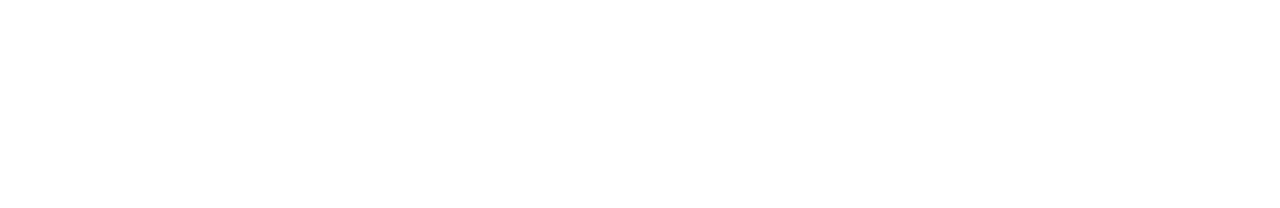
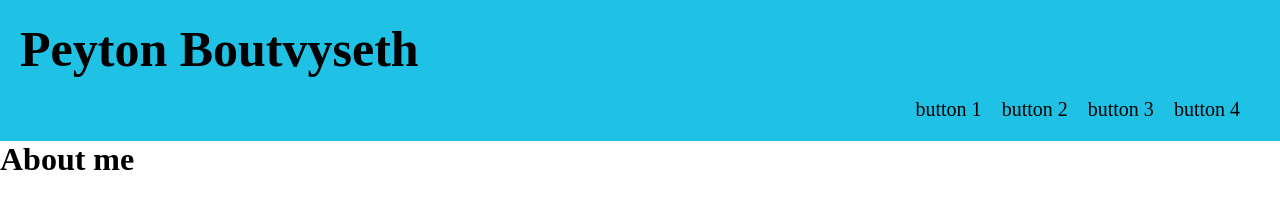
Before and after one commit to iTsPayAsian/Homework-2, a plain HTML site: page index.html in a window 1280 px wide. Drawn offline with Linux system fonts and the light colour scheme.

Commit message:
changed the css to get the text to where i want it for now

```diff
--- a/index.html
+++ b/index.html
@@ -1,13 +1,27 @@
 <!DOCTYPE html>
 <html>
     <head>
-        <title>Page Title</title>
+        <link rel="stylesheet" href="style.css">
+        <title>My Portfolio</title>
 
     </head>
 
+    <body >
+        <div class="header">
+            <h1>Peyton Boutvyseth</h1>
+            <div >
+                <ul>
+                    <li>button 1</li>
+                    <li>button 2</li>
+                    <li>button 3</li>
+                    <li>button 4</li>
+                </ul>
+            </div>
+        </div>
+        <div>
+            <h1>About me</h1>
 
-    <body>
+        </div>
+    </body>
 
-
-    </body>
 </html>
--- a/style.css
+++ b/style.css
@@ -0,0 +1,34 @@
+*{
+    box-sizing: border-box;
+    padding: 0;
+    margin: 0;
+
+}
+
+.header{
+    padding: 20px;
+    width: 100%;
+    background-color: #1fc1e5;
+    display: inline-block;
+}
+
+.header h1{
+    font-size: 50px;
+}
+
+.header div{
+    padding-top: 20px;
+    margin-right: 20px;
+    font-size: 20px;
+}
+
+.header div ul{
+    list-style-type: none;
+    float: right;
+}
+
+.header div ul li{
+     margin-left: 20px;
+     float: left;
+    font-size: 20px;
+}
```
